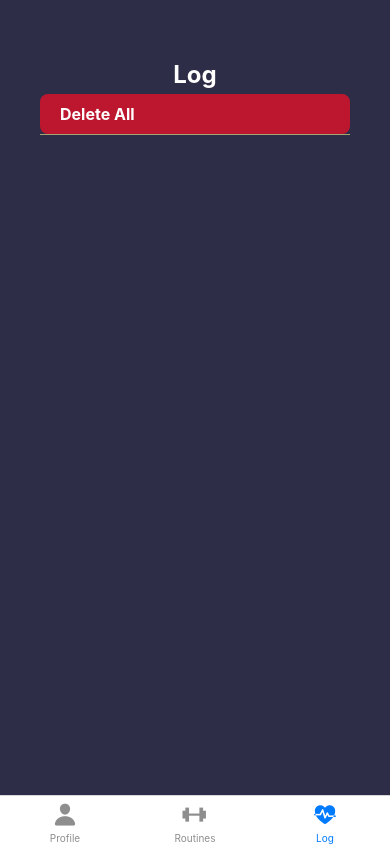
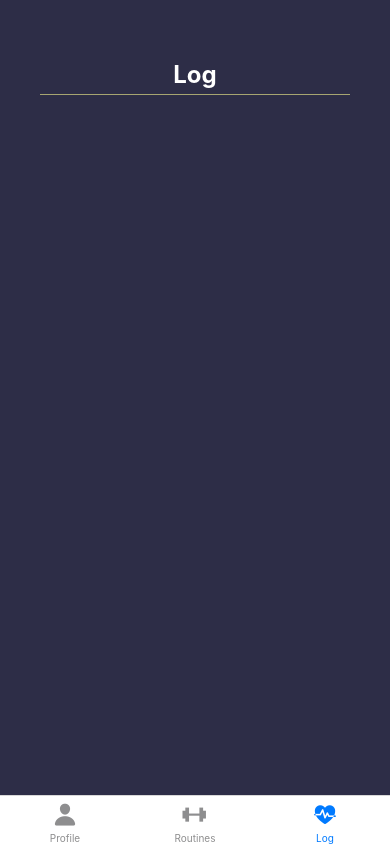
Before and after one commit to Abdoou213/8Fit2.0, a React Native app in the folder FitnessApp/: screen /Log in a window 390 px wide. Built offline with nearby package versions, Linux system fonts and the light colour scheme.

Commit message:
Deleted 'Delete All Routines', 'Delete All' in Log

```diff
--- a/FitnessApp/src/Components/WorkoutSession.tsx
+++ b/FitnessApp/src/Components/WorkoutSession.tsx
@@ -95,12 +95,12 @@ export const fetchAllSessions = async (): Promise<WorkoutSession[]> => {
 
 
 
-// Deletes all saved workout sessions from AsyncStorage
-export const handleDeleteAllSessions = async () => {
+// Deletes all saved workout sessions from AsyncStorage (NOT USED ANYMORE BUT KEEP AS ARCHVIE JUST IN CASE)
+/*export const handleDeleteAllSessions = async () => {
   try {
     await AsyncStorage.removeItem('sessions');
     console.log('All sessions deleted successfully!');
   } catch (e) {
     console.error('Error deleting sessions:', e);
   }
-};
+};*/
--- a/FitnessApp/src/Misc/ComponentStyles.tsx
+++ b/FitnessApp/src/Misc/ComponentStyles.tsx
@@ -90,13 +90,16 @@ export const styles = StyleSheet.create({
       currentWorkoutButton: {
         backgroundColor: '#76ab63',
         paddingVertical: 10,
+        alignItems: 'center',
         paddingHorizontal: 20,
         borderRadius: 8,
+        flex: 1
       },
       currentWorkoutButtonText: {
         color: '#fff',
         fontWeight: 'bold',
         fontSize: 18,
+        alignItems: 'center'
       },
       screenListContainer: {
         padding: 20,
@@ -350,7 +353,6 @@ export const styles = StyleSheet.create({
       deleteButtonText: {
         fontSize: 18, // Adjust the font size as needed
         color: 'red', // Customize the color as needed
-        // Add any other styles you want for the "X" button text
       },
       viewContainer: {
         flexDirection: 'row', // Arrange children horizontally
@@ -375,6 +377,5 @@ export const styles = StyleSheet.create({
         paddingLeft: 10,
         fontSize: 18,
         marginBottom: 5,
-       // flex: 1,
       },
 });
--- a/FitnessApp/src/screens/Log.tsx
+++ b/FitnessApp/src/screens/Log.tsx
@@ -1,7 +1,7 @@
 import * as React from 'react';
 import { useCallback, useEffect, useState } from 'react';
 import {Text, View, ScrollView, RefreshControl, TouchableOpacity, Alert } from 'react-native';
-import { WorkoutSession, fetchAllSessions, handleDeleteAllSessions } from '../Components/WorkoutSession';
+import { WorkoutSession, fetchAllSessions } from '../Components/WorkoutSession';
 import { styles } from '../Misc/ComponentStyles';
 import {  Props } from '../Components/AppComponents';
 import AsyncStorage from '@react-native-async-storage/async-storage';
@@ -118,12 +118,7 @@ const deleteWorkoutSession = async (sessionToDelete: WorkoutSession) => {
     refreshControl={<RefreshControl refreshing={refreshing} onRefresh={onRefresh} />}>
 
       <View style={styles.headerContainer}>
-      <Text style={styles.logHeaderTitle}>Log</Text>
-        <TouchableOpacity
-            style={styles.deleteRoutinesButton}
-            onPress={handleDeleteAllSessions}>
-            <Text style={styles.closeButtonTextViewPastSession}>Delete All</Text>
-        </TouchableOpacity>
+        <Text style={styles.logHeaderTitle}>Log</Text>
         <View style={styles.underline}></View>
       </View>
 
--- a/FitnessApp/src/screens/ScreenStacks/ViewRoutineStack.tsx
+++ b/FitnessApp/src/screens/ScreenStacks/ViewRoutineStack.tsx
@@ -2,7 +2,6 @@ import React from 'react';
 import { createStackNavigator } from '@react-navigation/stack';
 import { RootStackParamList } from '../../../App';
 import ViewRoutine from '../ViewRoutine';
-//import CreateRoutine from '../CreateRoutine';
 import CurrentWorkoutSession from '../CurrentWorkoutSession';
 import CreateRoutineStack from './CreateRoutineStack';
 
--- a/FitnessApp/src/screens/ViewRoutine.tsx
+++ b/FitnessApp/src/screens/ViewRoutine.tsx
@@ -188,8 +188,7 @@ async function deleteRoutine(routineToDelete: Routine) {
           ))}
           <TouchableOpacity
             style={styles.createRoutineButton}
-            onPress={() => navigation.navigate('CreateRoutineStack')}
-          >
+            onPress={() => navigation.navigate('CreateRoutineStack')}>
             <Text style={styles.createRoutineButtonText}>Create a new Routine</Text>
           </TouchableOpacity>
         </ScrollView>
@@ -203,12 +202,6 @@ async function deleteRoutine(routineToDelete: Routine) {
             <Text style={styles.currentWorkoutButtonText}>Start Workout</Text>
           </TouchableOpacity>
         )}
-        <TouchableOpacity
-          style={styles.deleteRoutinesButton}
-          onPress={handleDeleteAllRoutines}
-        >
-          <Text style={styles.deleteRoutinesButtonText}>Delete All Routines</Text>
-        </TouchableOpacity>
       </View>
     </View>
   );
```
Also changed, not shown: FitnessApp/src/Components/Exercise.tsx (+0 -18 lines).
